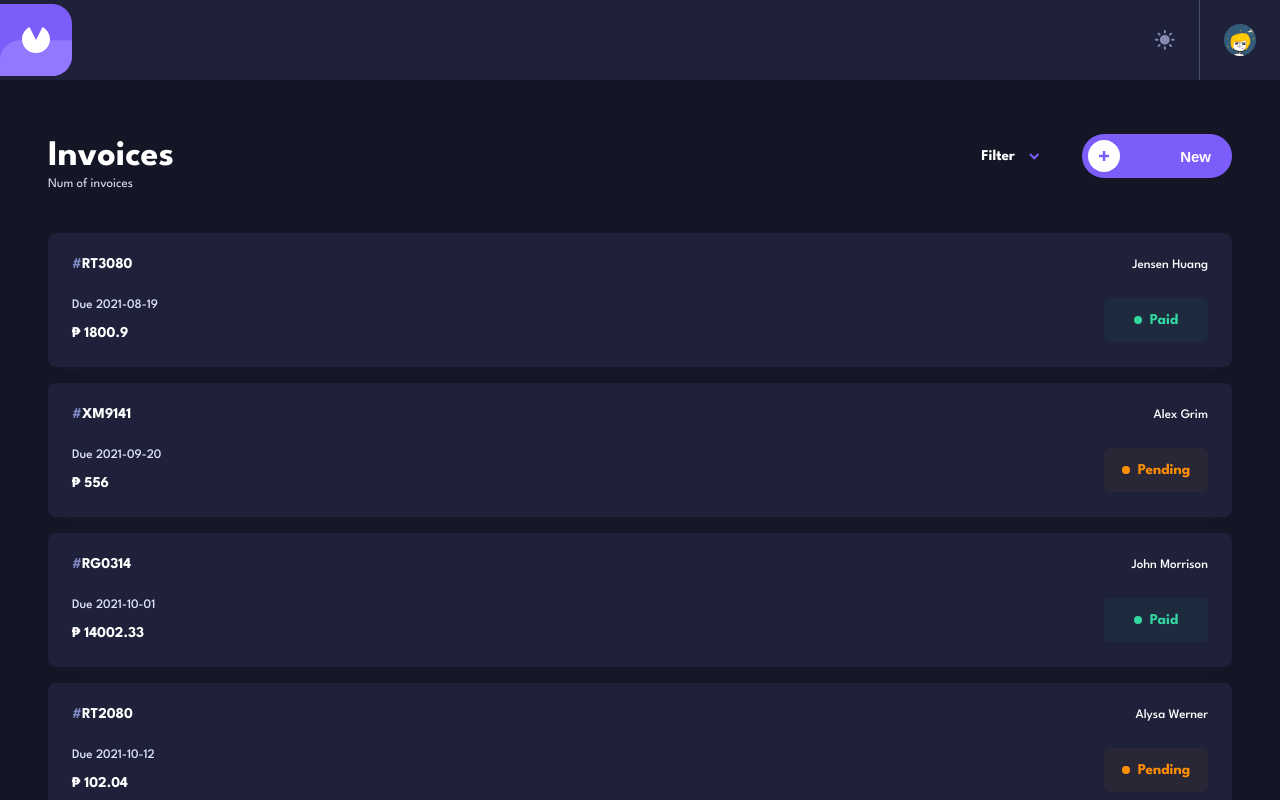
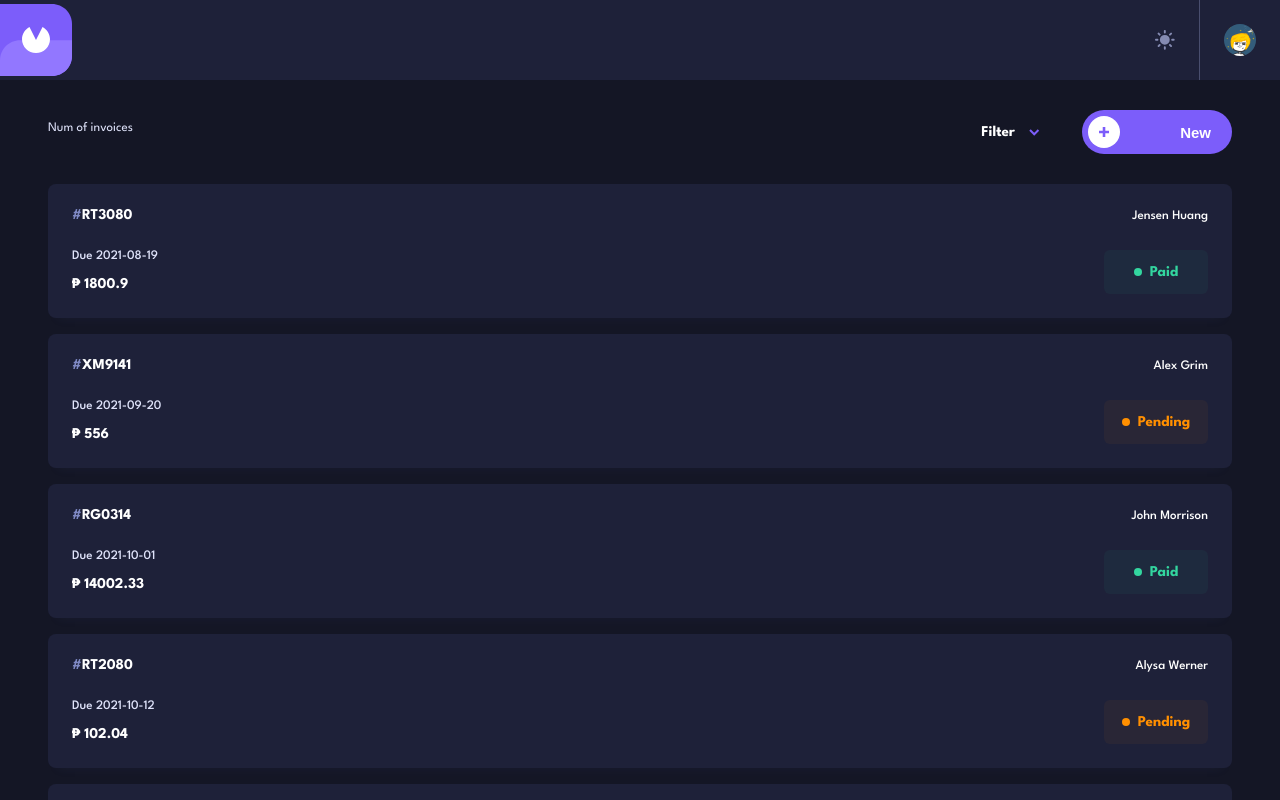
Before and after one commit to Grind3189/invoice-web-app-frontend, a React (Vite) app: page / in a window 1280 px wide. Shown: the top 800 px of the page. Built offline with nearby package versions, Linux system fonts and the light colour scheme.

Commit message:
deleted invoice h1 element

```diff
--- a/src/components/invoices/Invoices.tsx
+++ b/src/components/invoices/Invoices.tsx
@@ -52,7 +52,7 @@ const Invoices = ({ theme }: InvoicesProp) => {
         <main className='main-container'>
             <section className='first-row'>
                 <div className="left-col">
-                    <h1>Invoices</h1>
+
                     <p className={`secondary-${theme}`}>Num of invoices</p>
                 </div>
                 <div className="right-col">
```
